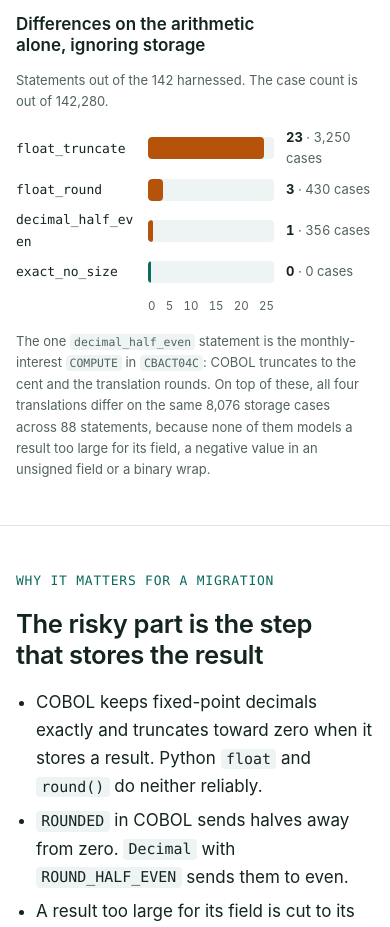
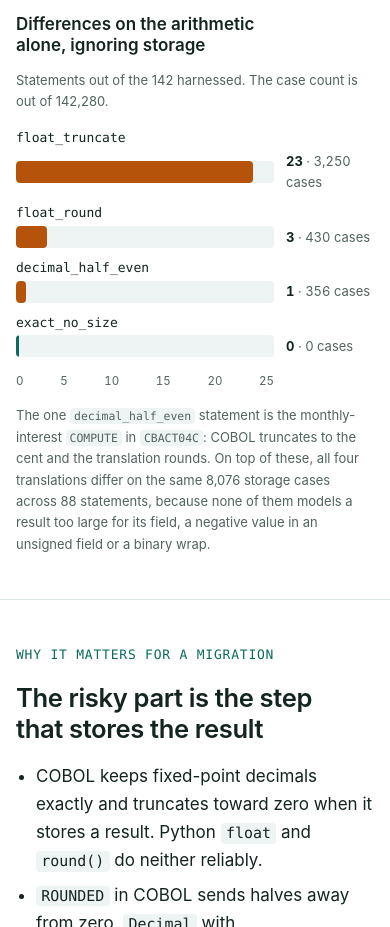
Before and after one commit to yashgix/cobarith, a plain HTML site: page docs/index.html in a window 390 px wide. Shown: the part 2243-3170 px from the top of the page. Drawn offline with Linux system fonts and the light colour scheme.

Commit message:
Page: chart labels on their own row on phones

```diff
--- a/docs/index.html
+++ b/docs/index.html
@@ -106,7 +106,10 @@ footer { padding-block: 2rem 3rem; border-top: 1px solid var(--line); }
 @media (max-width: 760px) {
   .example { grid-template-columns: minmax(0, 1fr); padding: 1rem; }
   .tiles { grid-template-columns: repeat(2, minmax(0, 1fr)); }
-  .b, .axis { grid-template-columns: 7.5rem minmax(0, 1fr) 5.5rem; }
+  .b, .axis { grid-template-columns: minmax(0, 1fr) 5.5rem; }
+  .b { row-gap: 0.15rem; }
+  .b .name { grid-column: 1 / -1; }
+  .axis > span:first-child { display: none; }
   .row { grid-template-columns: minmax(0, 1fr); gap: 0.15rem; }
   .brand { display: none; }
   .tabs button { padding: 0.4rem 0.55rem; }
```
